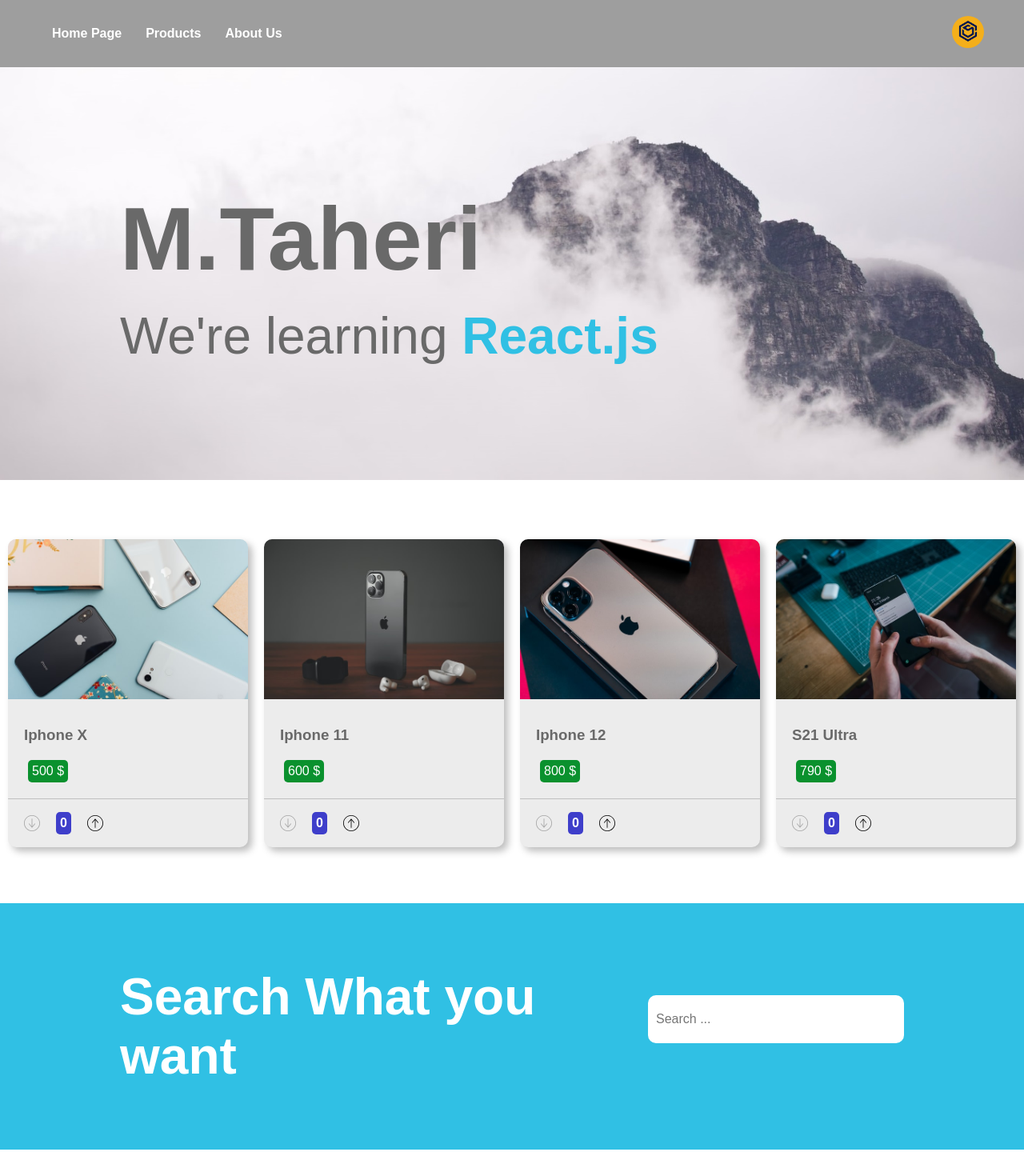
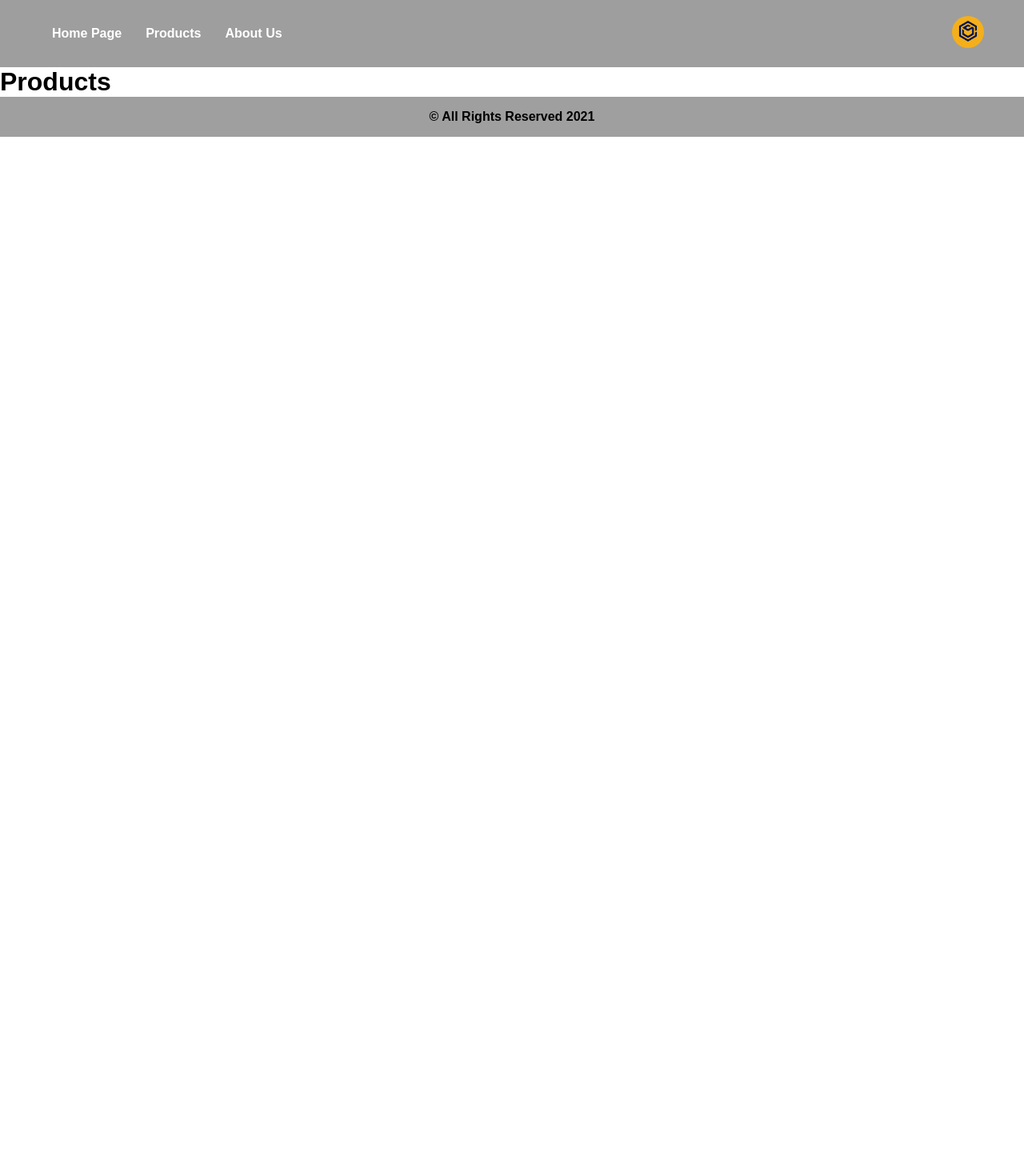
Before and after one commit to MamadTaheri/react-landing, a React (Create React App) app: page /products in a window 1280 px wide. Shown: the top 1470 px of the page at 80% size. After the commit the page ends 800 px from the top, so only its background shows below. Built offline with nearby package versions, Linux system fonts and the light colour scheme.

Commit message:
Change Project to a SPA Project

```diff
--- a/package.json
+++ b/package.json
@@ -6,8 +6,10 @@
     "@testing-library/jest-dom": "^5.11.4",
     "@testing-library/react": "^11.1.0",
     "@testing-library/user-event": "^12.1.10",
+    "axios": "^0.21.1",
     "react": "^17.0.2",
     "react-dom": "^17.0.2",
+    "react-router-dom": "^5.2.1",
     "react-scripts": "4.0.3",
     "web-vitals": "^1.0.1"
   },
--- a/src/App.js
+++ b/src/App.js
@@ -1,25 +1,25 @@
-import React, { Component } from 'react'
+import React, { Component } from "react";
+import { Route, Switch } from "react-router-dom";
 
-import Navbar from './components/Navbar'
-import Banner from './components/Banner'
-import Cards from './components/Cards'
-import Search from './components/Search'
-import Logos from './components/Logos'
-import Footer from './components/Footer'
+import Navbar from "./components/Navbar";
+import Footer from "./components/Footer";
+import Products from "./components/Products";
+import Landing from "./components/Landing";
+
 
 class App extends Component {
   render() {
     return (
       <div>
         <Navbar />
-                <Banner />
-                <Cards />
-                <Search />
-                <Logos />
+        <Switch>
+            <Route path="/products" component={Products} />
+          <Route path="/" component={Landing} />
+            </Switch>
         <Footer />
       </div>
-        )
+    );
   }
 }
 
-export default App
+export default App;
--- /dev/null
+++ b/src/components/Landing.js
@@ -0,0 +1,21 @@
+import React, { Component } from "react";
+
+import Banner from './Banner'
+import Cards from './Cards'
+import Search from './Search'
+import Logos from './Logos'
+
+class Landing extends Component {
+  render() {
+    return (
+      <div>
+        <Banner />
+        <Cards />
+        <Search />
+        <Logos />
+      </div>
+    );
+  }
+}
+
+export default Landing;
--- a/src/components/Navbar.js
+++ b/src/components/Navbar.js
@@ -1,4 +1,5 @@
 import React from 'react';
+import { Link } from 'react-router-dom';
 
 import styles from './Navbar.module.css'
 import logo from '../images/Logo.png'
@@ -8,9 +9,9 @@
         <header className={styles.header}>
             <div className={styles.listContainer}>
                <ul className={styles.list}>
-                   <li>Home Page</li>
-                   <li>Products</li>
-                   <li>About Us</li>
+                   <li><Link to="/">Home Page</Link></li>
+                   <li><Link to="/products">Products</Link></li>
+                   <li><Link to="/">About Us</Link></li>
                </ul>
             </div>
             <div className={styles.logo}>
--- a/src/components/Navbar.module.css
+++ b/src/components/Navbar.module.css
@@ -25,6 +25,11 @@
     font-weight: bold;
 }
 
-.list li:hover {
+.list li a {
+    color: #fff;
+    text-decoration: none;
+}
+
+.list li a:hover {
     color: #b4b4b4;
 }
--- /dev/null
+++ b/src/components/Products.js
@@ -0,0 +1,13 @@
+import React, { Component } from 'react';
+
+class Products extends Component {
+    render() {
+        return (
+            <div>
+                <h1>Products</h1>
+            </div>
+        );
+    }
+}
+
+export default Products;
--- a/src/index.js
+++ b/src/index.js
@@ -1,7 +1,13 @@
-import React from 'react';
-import ReactDOM from 'react-dom'
+import React from "react";
+import ReactDOM from "react-dom";
+import { BrowserRouter } from "react-router-dom";
 
-import App from './App';
-import './index.css'
+import App from "./App";
+import "./index.css";
 
-ReactDOM.render(<App />, document.getElementById("root"))
+ReactDOM.render(
+  <BrowserRouter>
+    <App />
+  </BrowserRouter>,
+  document.getElementById("root")
+);
```
Also changed, not shown: 1 other file (tests, documents, lock files or other folders). Lines whose indentation alone changed are shown as unchanged.
